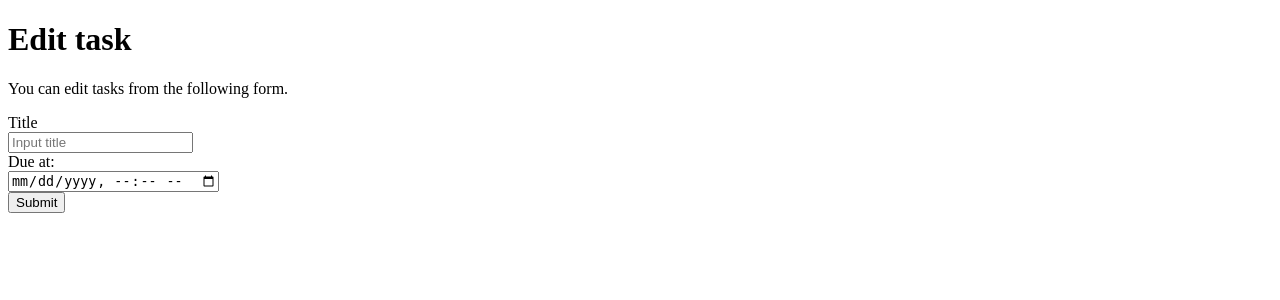
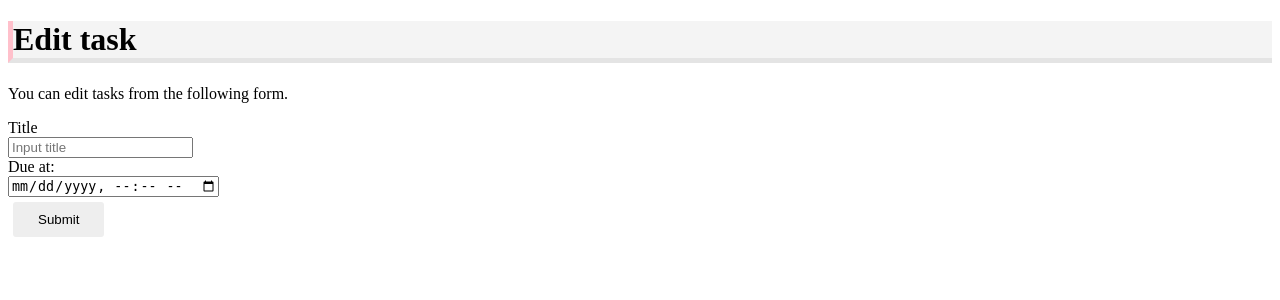
Before and after one commit to s1F102200491/django-test-exercise, a Django app: template todo/templates/todo/edit.html in a window 1280 px wide. Shown: the top 300 px of the page. Run offline with Django 4.2, Linux system fonts and the light colour scheme; the template is opened without the code that fills it, so the values that code supplies are empty.

Commit message:
編集画面にcssを適用

```diff
--- /dev/null
+++ b/todo/static/css/edit.css
@@ -0,0 +1,30 @@
+h1 {
+    border-left: solid pink 5px;
+    border-bottom: solid #e4e4e4 5px;
+    padding: 50x;
+    background-color: #f4f4f4;
+}
+
+button {
+    background: #eee;
+    border-radius: 3px;
+    position: relative;
+    justify-content: space-around;
+    align-items: center;
+    margin: 5px;
+    max-width: 280px;
+    padding: 10px 25px;
+    color: black;
+    transition: 0.3s ease-in-out;
+    font-weight: 500;
+    border: none;
+}
+
+button:hover {
+    background: pink;
+    color: #FFF;
+}
+
+button:hover:after {
+    border-color: #FFF;
+}
--- a/todo/templates/todo/edit.html
+++ b/todo/templates/todo/edit.html
@@ -6,6 +6,7 @@
     <title>To Do Application</title>
     <meta charset="UTF-8">
     <meta name="author" content="INIAD">
+    <link rel="stylesheet" type="text/css" href="{% static 'css/edit.css' %}">
   </head>
 
   <body>
@@ -21,7 +22,7 @@
         <label for="dueInput">Due at:</label><br>
         <input id="dueInput" name="due_at" type="datetime-local" value="{{ task.due_at |date:"Y-m-d H:i" }}">
       </div>
-      <div>
+      <div class="button">
         <button type="submit">Submit</button>
       </div>
     </form>
```
